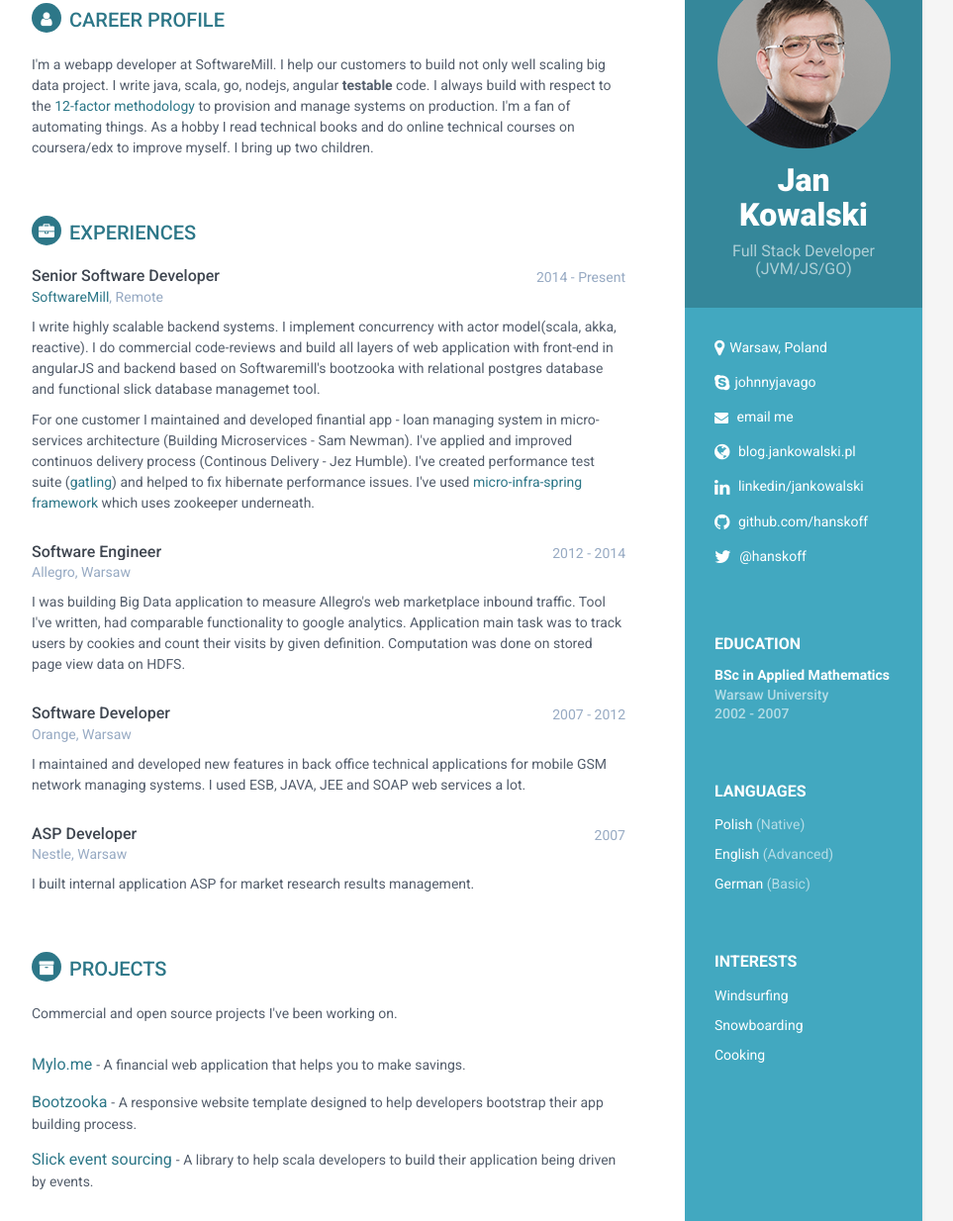
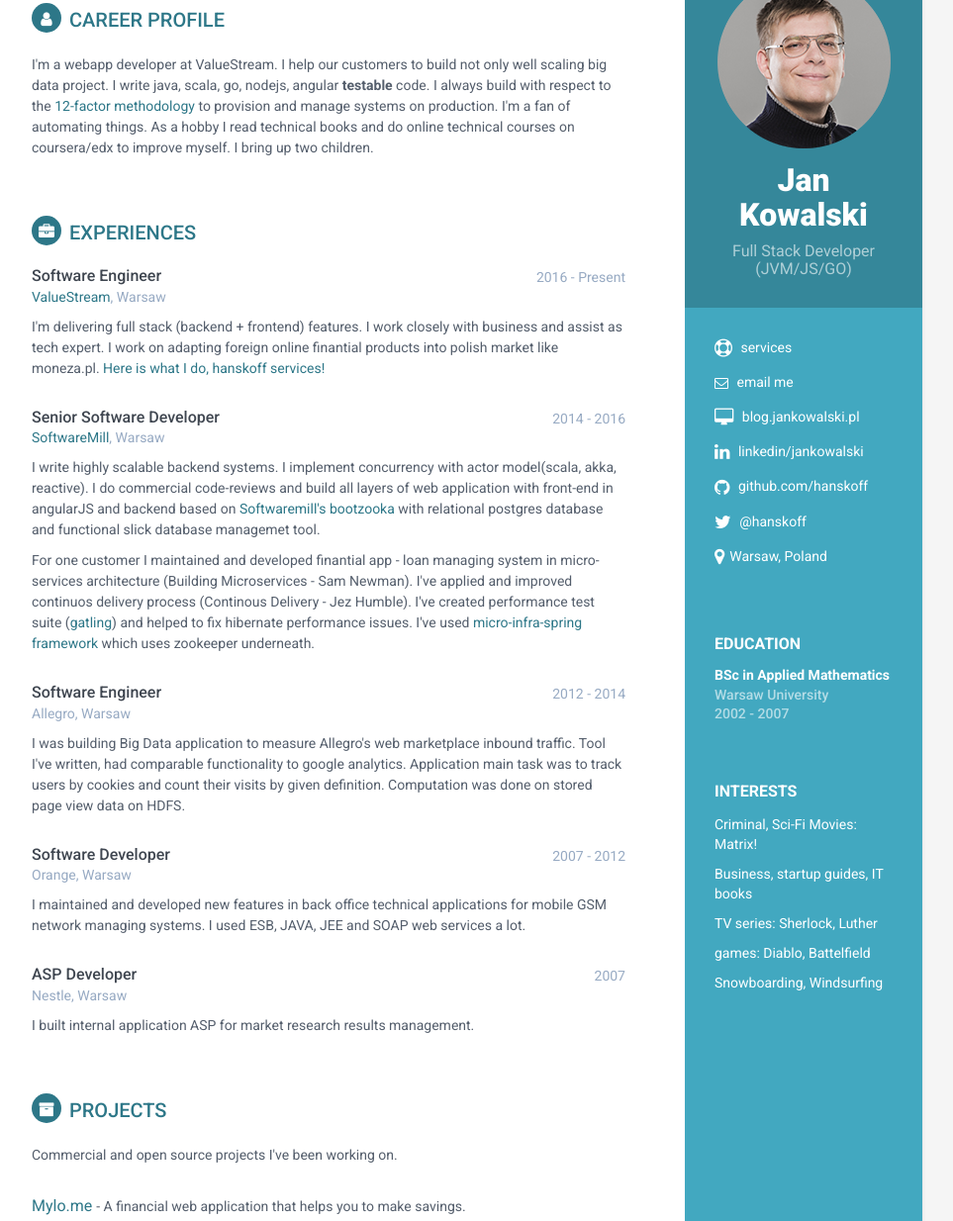
Before and after one commit to johnykov/johnykov.github.io, a plain HTML site: page cv/index.html in a window 1280 px wide. Shown: the part 85-1319 px from the top of the page at 99% size, without its empty margins (188-1151 px from the left). Drawn offline with nearby package versions, Linux system fonts and the light colour scheme.

Commit message:
cv update

```diff
--- a/cv/index.html
+++ b/cv/index.html
@@ -2,13 +2,14 @@
 <html>
 
 <head>
-  <title>Jan Kowalski Resume</title>
+  <title>Jan Kowalski Software Developer Resume</title>
   <!-- Meta -->
   <meta charset="utf-8">
   <meta http-equiv="X-UA-Compatible" content="IE=edge">
   <meta name="viewport" content="width=device-width, initial-scale=1.0">
-  <meta name="description" content="Jan Kowalski Scala Developer Resume">
+  <meta name="description" content="Jan Kowalski Scala and Java Developer Resume">
   <meta name="author" content="Jan Kowalski">
+  <meta name="keywords" content="java developer, scala developer, nodejs, golang, building online services, hire java, java developement, java engineer, software developer, software engineer resume">
   <link rel="shortcut icon" href="favicon.ico">
   <link href="https://fonts.googleapis.com/css?family=Roboto:400,500,400italic,300italic,300,500italic,700,700italic,900,900italic" rel="stylesheet" type="text/css">
   <!-- Global CSS -->
@@ -36,30 +37,31 @@
       <!--//profile-container-->
       <div class="contact-container container-block">
         <ul class="list-unstyled contact-list">
-          <li class="location">
-            <i class="fa fa-map-marker"></i>Warsaw, Poland</li>
-          <li class="skype">
-            <i class="fa fa-skype"></i>johnnyjavago</li>
+           <li class="website">
+           <a href="http://hanskoff.github.io/services/">
+            <i class="fa fa-support"></i>
+            services</a></li>
           <li class="email">
-            <i class="fa fa-envelope"></i>
-            <a href="http://www.jankowalski.pl/msg">email me</a>
+            <a href="http://www.jankowalski.pl/msg"><i class="fa fa-envelope-o"></i>
+            email me</a>
           </li>
-          <li class="website">
-            <i class="fa fa-globe"></i>
-            <a href="http://blog.jankowalski.pl/" target="_blank">blog.jankowalski.pl</a>
+          <li class="blog">
+            <a href="http://blog.jankowalski.pl/" target="_blank"><i class="fa fa-desktop"></i>
+            blog.jankowalski.pl</a>
           </li>
           <li class="linkedin">
-            <i class="fa fa-linkedin"></i>
-            <a href="https://www.linkedin.com/in/jankowalski" target="_blank">linkedin/jankowalski</a>
+            <a href="https://www.linkedin.com/in/jankowalski" target="_blank"><i class="fa fa-linkedin"></i>
+            linkedin/jankowalski</a>
           </li>
           <li class="github">
-            <i class="fa fa-github"></i>
-            <a href="https://github.com/hanskoff" target="_blank">github.com/hanskoff</a>
+            <a href="https://github.com/hanskoff" target="_blank"><i class="fa fa-github"></i>
+            github.com/hanskoff</a>
           </li>
           <li class="twitter">
-            <i class="fa fa-twitter"></i>
-            <a href="https://twitter.com/hanskoff" target="_blank">@hanskoff</a>
-          </li>
+            <a href="https://twitter.com/hanskoff" target="_blank"><i class="fa fa-twitter"></i>
+            @hanskoff</a></li>
+           <li class="location">
+            <i class="fa fa-map-marker"></i>Warsaw, Poland</li>
         </ul>
       </div>
       <!--//contact-container-->
@@ -74,27 +76,14 @@
         <!--//item-->
       </div>
       <!--//education-container-->
-      <div class="languages-container container-block">
-        <h2 class="container-block-title">Languages</h2>
-        <ul class="list-unstyled interests-list">
-          <li>Polish
-            <span class="lang-desc">(Native)</span>
-          </li>
-          <li>English
-            <span class="lang-desc">(Advanced)</span>
-          </li>
-          <li>German
-            <span class="lang-desc">(Basic)</span>
-          </li>
-        </ul>
-      </div>
-      <!--//interests-->
       <div class="interests-container container-block">
         <h2 class="container-block-title">Interests</h2>
         <ul class="list-unstyled interests-list">
-          <li>Windsurfing</li>
-          <li>Snowboarding</li>
-          <li>Cooking</li>
+          <li>Criminal, Sci-Fi Movies: Matrix!</li>
+          <li>Business, startup guides, IT books</li>
+          <li>TV series: Sherlock, Luther</li>
+          <li>games: Diablo, Battelfield</li>
+          <li>Snowboarding, Windsurfing</li>
         </ul>
       </div>
       <!--//interests-->
@@ -105,7 +94,7 @@
         <h2 class="section-title">
             <i class="fa fa-user"></i>Career Profile</h2>
         <div class="summary">
-          <p>I'm a webapp developer at SoftwareMill. I help our customers to build not only well scaling big data project. I write java, scala, go, nodejs, angular
+          <p>I'm a webapp developer at ValueStream. I help our customers to build not only well scaling big data project. I write java, scala, go, nodejs, angular
             <strong>testable</strong> code. I always build with respect to the
             <a href="http://12factor.net/">12-factor methodology</a> to provision and manage systems on production. I'm a fan of automating things. As a hobby I read technical books and do online technical courses on coursera/edx to improve myself. I bring up two children.</p>
         </div>
@@ -115,19 +104,36 @@
       <section class="section experiences-section">
         <h2 class="section-title">
             <i class="fa fa-briefcase"></i>Experiences</h2>
+          <div class="item">
+          <div class="meta">
+            <div class="upper-row">
+              <h3 class="job-title">Software Engineer</h3>
+              <div class="time">2016 - Present</div>
+            </div>
+            <!--//upper-row-->
+            <div class="company">
+              <a href="http://www.valuestream.tech/">ValueStream</a>, Warsaw</div>
+          </div>
+          <!--//meta-->
+          <div class="details">
+            <p>I'm delivering full stack (backend + frontend) features. I work closely with business and assist as tech expert. I work on adapting foreign online finantial products into polish market like moneza.pl. <a href="http://hanskoff.github.io/services/">Here is what I do, hanskoff services!</a></p>
+          </div>
+          <!--//details-->
+        </div>
+        <!--//item-->
         <div class="item">
           <div class="meta">
             <div class="upper-row">
               <h3 class="job-title">Senior Software Developer</h3>
-              <div class="time">2014 - Present</div>
+              <div class="time">2014 - 2016</div>
             </div>
             <!--//upper-row-->
             <div class="company">
-              <a href="http://www.softwaremill.com/">SoftwareMill</a>, Remote</div>
+              <a href="http://www.softwaremill.com/">SoftwareMill</a>, Warsaw</div>
           </div>
           <!--//meta-->
           <div class="details">
-            <p>I write highly scalable backend systems. I implement concurrency with actor model(scala, akka, reactive). I do commercial code-reviews and build all layers of web application with front-end in angularJS and backend based on Softwaremill's bootzooka with relational postgres database and functional slick database managemet tool.</p>
+            <p>I write highly scalable backend systems. I implement concurrency with actor model(scala, akka, reactive). I do commercial code-reviews and build all layers of web application with front-end in angularJS and backend based on <a href="https://github.com/softwaremill/bootzooka">Softwaremill's bootzooka</a> with relational postgres database and functional slick database managemet tool.</p>
             <p>For one customer I maintained and developed finantial app - loan managing system in micro-services architecture (Building Microservices - Sam Newman). I've applied and improved continuos delivery process (Continous Delivery - Jez Humble). I've created performance test suite (<a href="http://www.gatling.io">gatling</a>) and helped to fix hibernate performance issues. I've used
               <a href="https://github.com/4finance/micro-infra-spring">micro-infra-spring framework</a> which uses zookeeper underneath.</p>
           </div>
```
